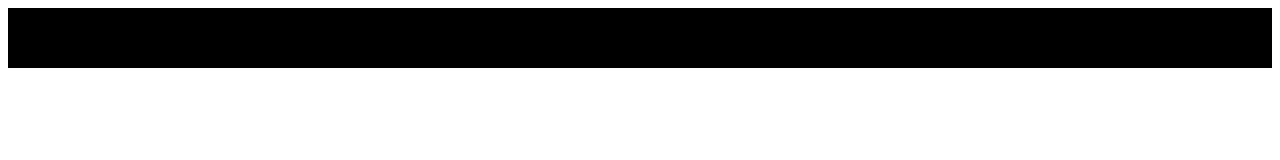
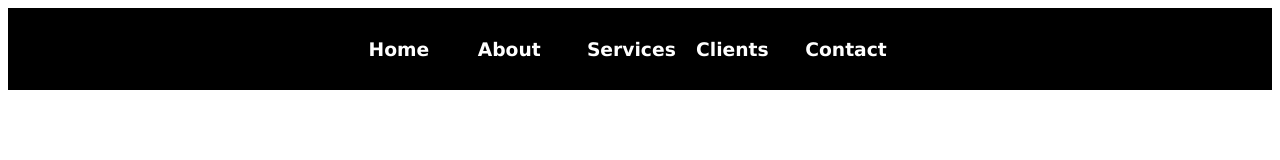
Before and after one commit to nikkichep/HomePage, a plain HTML site: page index.html in a window 1280 px wide. Drawn offline with Linux system fonts and the light colour scheme.

Commit message:
Adding contents to the header

```diff
--- a/index.html
+++ b/index.html
@@ -6,11 +6,26 @@
   </head>
 <body>
   <table width="100%" height="60" border="0" cellspacing="5" cellpadding="5" bgcolor="#000000">
+
     <tr>
       <td align="left">
+
         <table width="547" border="0" align="center" cellspacing="1" cellpadding="1">
+
+          <td width="96"><font face="Verdana, Geneva, sans-serif" color="white"><h3>Home</h3></font></td>
+
+          <td width="96"><font face="Verdana, Geneva, sans-serif" color="white"><h3>About</h3></font></td>
+
+          <td width="96"><font face="Verdana, Geneva, sans-serif" color="white"><h3>Services</h3></font></td>
+
+          <td width="96"><font face="Verdana, Geneva, sans-serif" color="white"><h3>Clients</h3></font></td>
+
+          <td width="96"><font face="Verdana, Geneva, sans-serif" color="white"><h3>Contact</h3></font></td>
+
+        </table>
       </td>
     </tr>
+
   </table>
 </body>
 </html>
```
